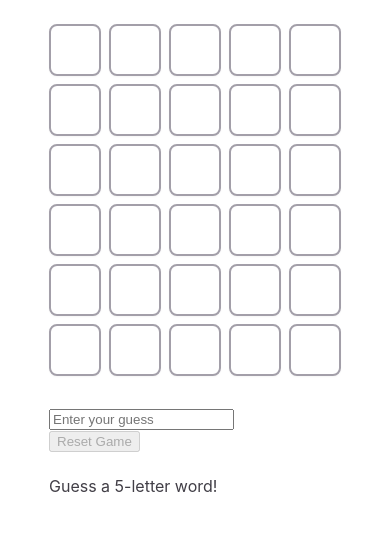
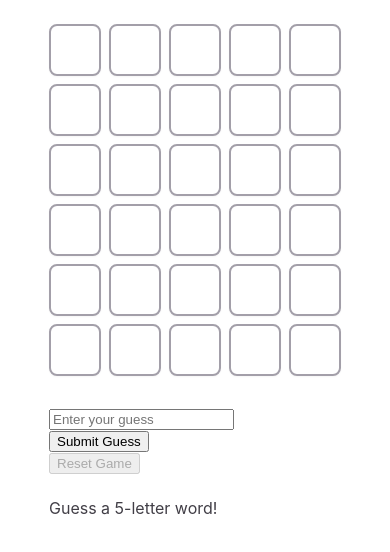
Before and after one commit to stevesteveclevesteve/wordley-durdley, an Angular app: page / in a window 390 px wide. Shown: the top 552 px of the page. Built offline with nearby package versions, Linux system fonts and the light colour scheme; no server answers.

Commit message:
submit button for mobile support

```diff
--- a/src/app/app.component.html
+++ b/src/app/app.component.html
@@ -232,6 +232,11 @@
           (keyup.enter)="submitGuess(guessInput.value); guessInput.value='';"
           [disabled]="canReset"/>
       </div>
+      <input
+        type="button"
+        value="Submit Guess"
+        (click)="submitGuess(guessInput.value); guessInput.value='';"
+      />
       <div>
         <input type="button"
              value="Reset Game"
@@ -242,7 +247,7 @@
         @if (guessWasCorrect) {
           <p>Congratulations! You guessed the word!</p>
         } @else if (invalidGuess) {
-          <p>Please enter a valid word.</p>
+          <p>Please enter a valid 5-letter word.</p>
         } @else if (guesses.length === 0) {
           <p>Guess a 5-letter word!</p>
         } @else if (guesses.length < 6) {
--- a/src/app/app.component.ts
+++ b/src/app/app.component.ts
@@ -56,6 +56,10 @@ export class AppComponent implements OnInit {
 
   submitGuess(guess: string) {
     this.invalidGuess = false;
+    if (guess.length !== 5) {
+      this.invalidGuess = true;
+      return;
+    }
     this.guessIsAWord(guess).subscribe(isWord => {
       if (isWord || guess == this.correctAnswer) { // Allow the guess if it's a valid word or matches the correct answer
         const currentRow = this.grid.find(row => row[0].letter == '');
```
